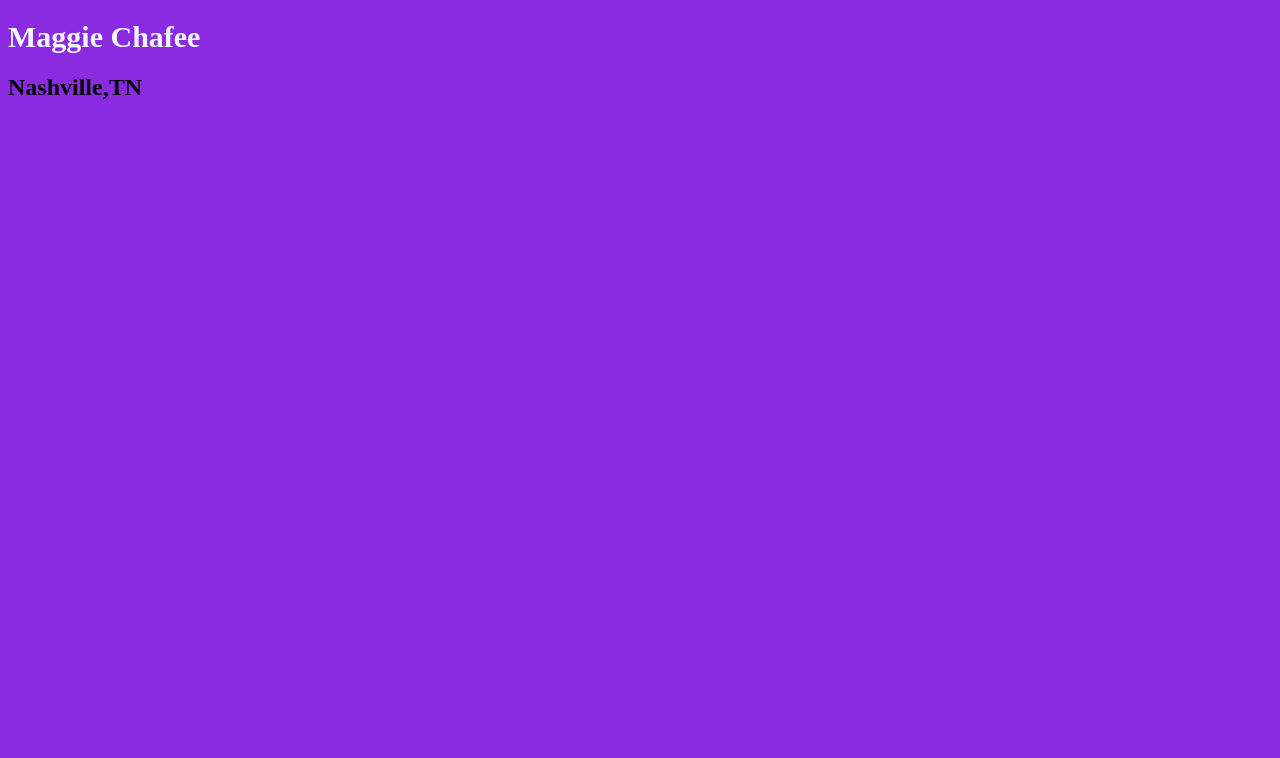
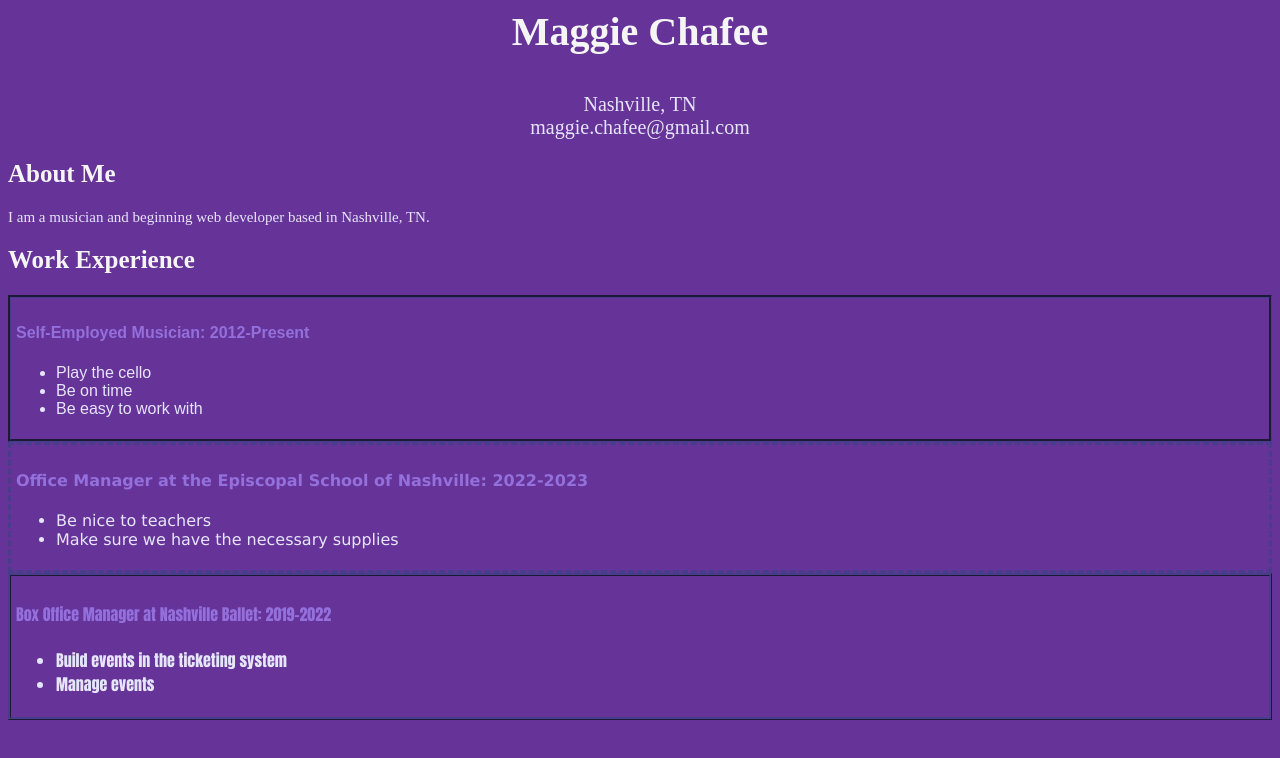
Before and after one commit to MaggieChafee/LAB-HTML-Resume, a plain HTML site: page index.html in a window 1280 px wide. Drawn offline with Linux system fonts and the light colour scheme.

Commit message:
draft 1 of resume

```diff
--- a/index.html
+++ b/index.html
@@ -8,7 +8,48 @@
 </head>
 <body>
   <script src="main.js"></script>
-  <h1>Maggie Chafee</h1>
-  <h2>Nashville,TN</h2>
+
+  <header>Maggie Chafee</header>
+  <br>
+  <h3>
+    Nashville, TN <br>
+    maggie.chafee@gmail.com <br>
+  </h3>
+  <section>
+    <h2>About Me</h2>
+    <p>I am a musician and beginning web developer based in Nashville, TN.</p>
+  </section>
+
+  <h2>Work Experience</h2>
+    <article id="Music">
+      <h4>Self-Employed Musician: 2012-Present</h4>
+      <section>
+        <ul>
+          <li>Play the cello</li>
+          <li>Be on time</li>
+          <li>Be easy to work with</li>
+        </ul>
+      </section>
+    </article>
+    <article id="Office">
+      <h4>Office Manager at the Episcopal School of Nashville: 2022-2023</h4>
+      <section>
+        <ul>
+          <li>Be nice to teachers</li>
+          <li>Make sure we have the necessary supplies</li>
+        </ul>
+      </section>
+    </article>
+    <article id="Tickets">
+      <h4>Box Office Manager at Nashville Ballet: 2019-2022</h4>
+      <section>
+        <ul>
+          <li>Build events in the ticketing system</li>
+          <li>Manage events</li>
+        </ul>
+      </section>
+    </article>
+
+
 </body>
 </html>
--- a/main.css
+++ b/main.css
@@ -1,7 +1,48 @@
 body {
-  background-color: blueviolet;
-}
-h1 {
-  color:aliceblue;
-  font-size: 30px;
-}
+  background-color: rebeccapurple;
+  }
+header {
+  color: whitesmoke;
+  font-size: 40px;
+  font-weight: bold;
+  text-align: center;
+  }
+h3 {
+  color: lavender;
+  font-size: 20px;
+  font-weight: lighter;
+  text-align: center;
+  }
+h2 {
+  color: whitesmoke;
+  font-size: 25px;
+  font-weight: bold;
+  }
+p {
+  color: lavender;
+  font-size: 15px;
+ }
+li {
+  color:lavender;
+ }
+h4 {
+  color: mediumpurple;
+ }
+#Music {
+  font-family: Arial, Helvetica, sans-serif;
+  border-style: groove;
+  border-color: darkslateblue;
+  padding: 5px;
+ }
+#Office {
+  font-family: 'Lucida Sans', 'Lucida Sans Regular', 'Lucida Grande', 'Lucida Sans Unicode', Geneva, Verdana, sans-serif;
+  border-style: dashed;
+  border-color: darkslateblue;
+  padding: 5px;
+ }
+#Tickets {
+  font-family: Impact, Haettenschweiler, 'Arial Narrow Bold', sans-serif;
+  border-style: ridge;
+  border-color: darkslateblue;
+  padding: 5px;
+ }
--- a/main.js
+++ b/main.js
@@ -0,0 +1 @@
+console.log("All about Maggie.")
```
